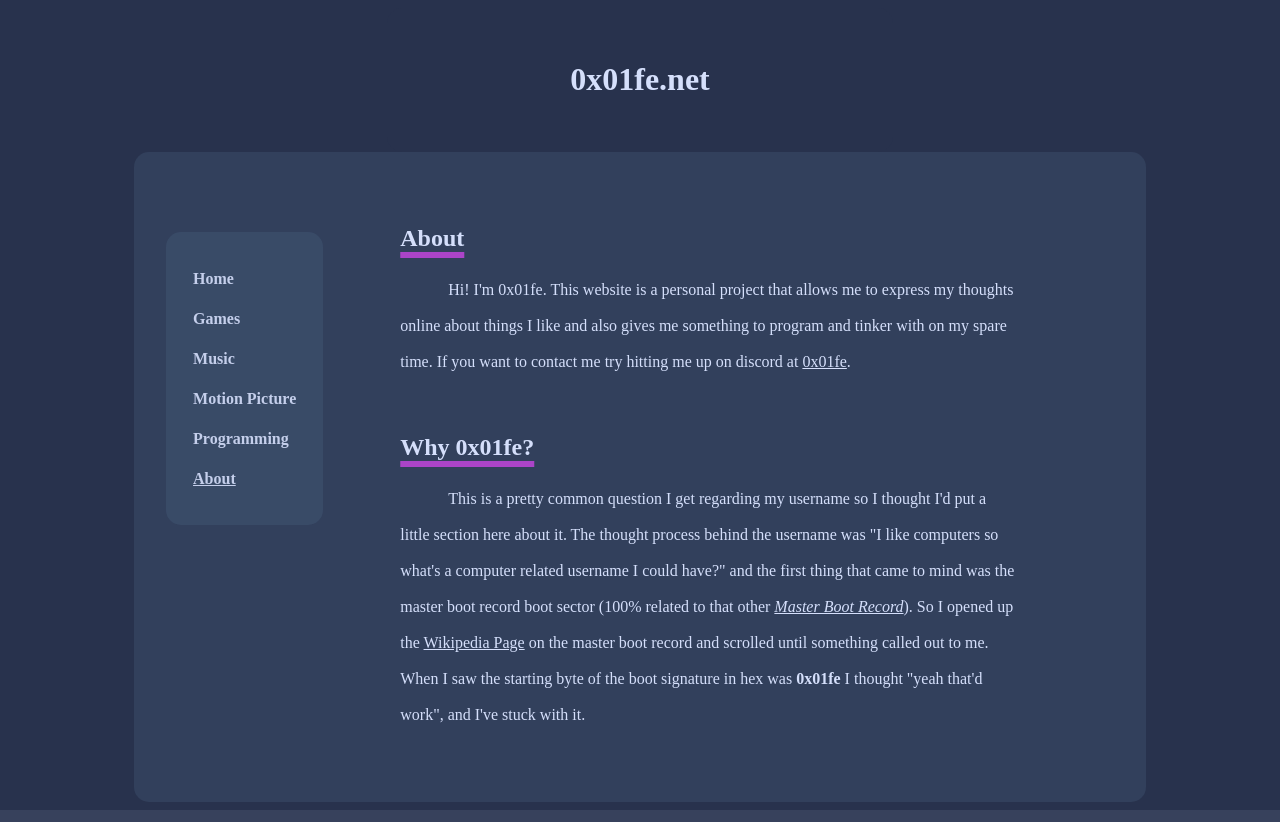
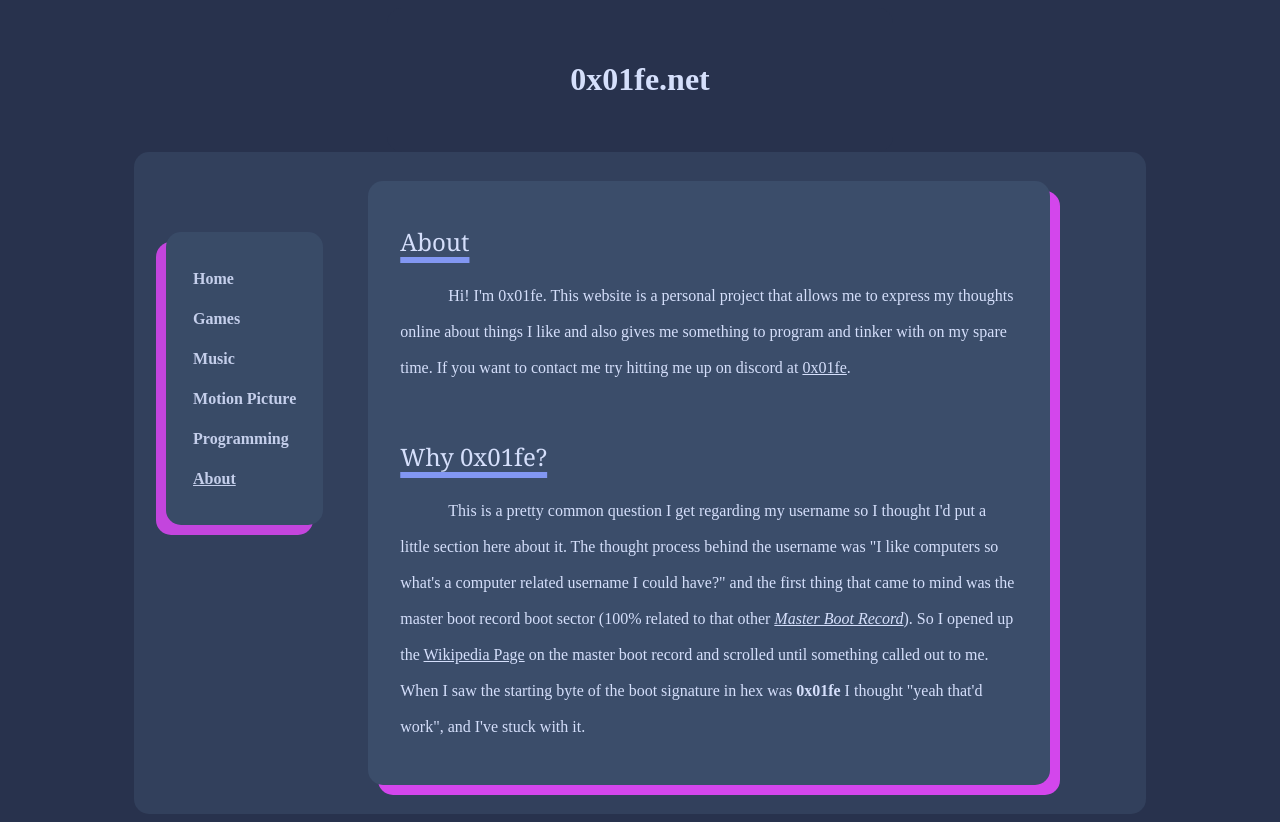
Before and after one commit to 0x01FE/My-Website, a Flask app: template app/templates/about.html in a window 1280 px wide. Run offline with Flask 2, Linux system fonts and the light colour scheme; the template is opened without the code that fills it, so the values that code supplies are empty; some web fonts are replaced.

Commit message:
changed the style up

```diff
--- a/app/static/style.css
+++ b/app/static/style.css
@@ -19,6 +19,7 @@
     --primary20: hsla(209, 61%, 71%, 20%);
     --primary40: hsla(209, 61%, 71%, 40%);
     --secondary: hsl(277, 81%, 33%);
+    --secondary50: hsla(277, 81%, 33%, 50%);
     --accent: hsl(291, 81%, 60%);
     --accent75: hsla(291, 81%, 60%, 75%);
     --accent50: hsla(291, 81%, 60%, 50%);
@@ -95,6 +96,8 @@
 
     opacity: 0.9;
 
+    box-shadow: -10px 10px var(--accent);
+
     /* Text Settings */
     font-weight: bold;
     line-height: 30pt;
@@ -117,7 +120,6 @@
     border-style: var(--borders-style);
     border-radius: var(--border-radius);
     border-color: #1E2022;
-    /* background-color: var(--main-background); */
 }
 
 .post {
@@ -128,15 +130,35 @@
     padding: 1.5em 2em;
     margin: 1em 2em;
 
-    /* background-color: var(--main-background); */
+    background-color: var(--main-background);
+    box-shadow: 10px 10px var(--accent);
+}
+
+.post img {
+    border-style: var(--borders-style);
+    border-radius: var(--border-radius);
+
+    width: 90%;
+
+    padding: 0.5em;
+    margin: 0.5em 1em;
+
+    display: block;
+    margin-left: auto;
+    margin-right: auto;
+
+    background-color: var(--background);
 }
 
 .post h2 {
+    font-family: Georgia, 'Times New Roman', Times, serif;
+    font-weight: 100;
+
     text-decoration: underline;
     text-decoration-style: solid;
     text-decoration-thickness: 0.25em;
     text-underline-offset: 6px;
-    text-decoration-color: var(--accent75);
+    text-decoration-color: var(--primary);
 }
 
 .post h3 {
```
